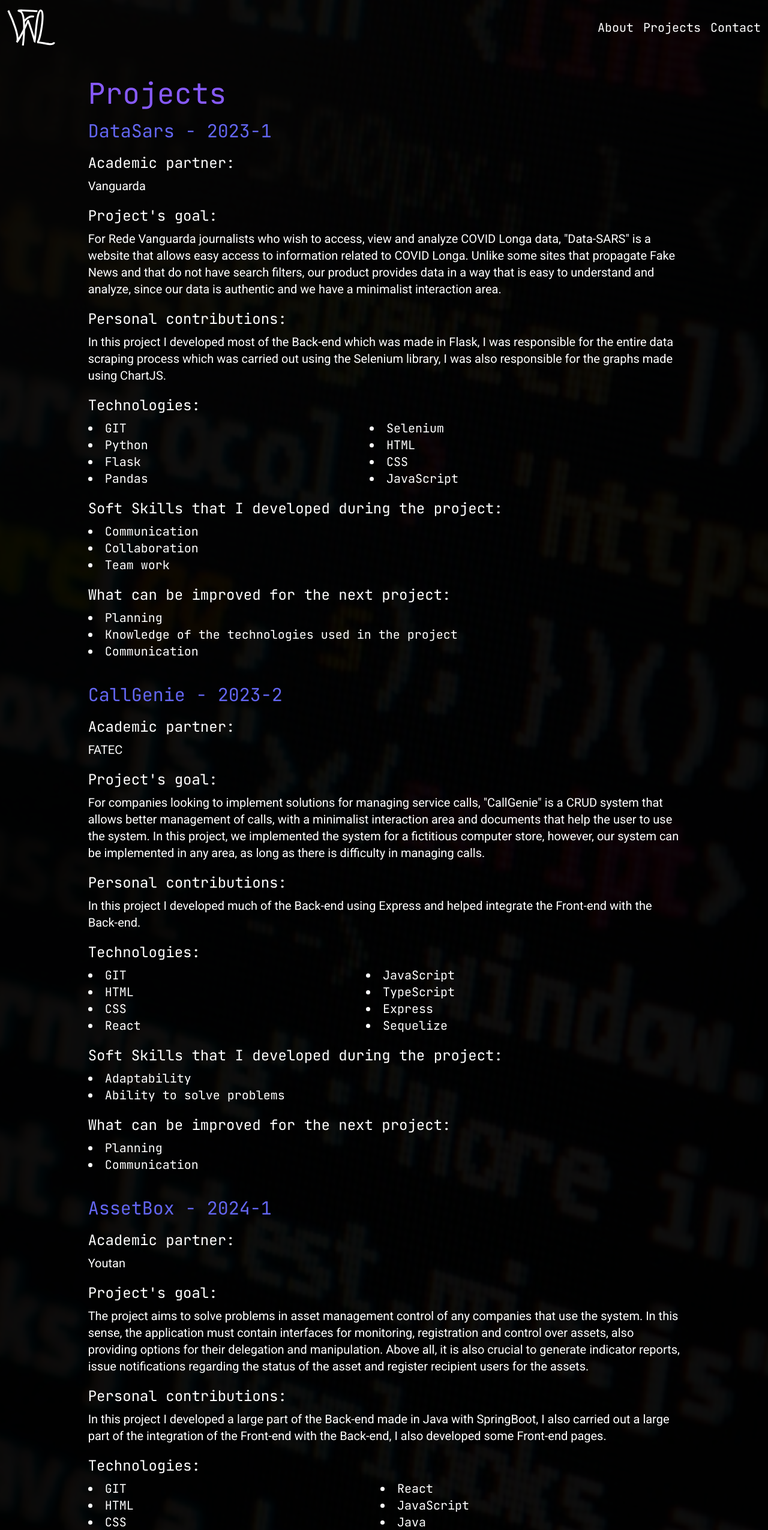
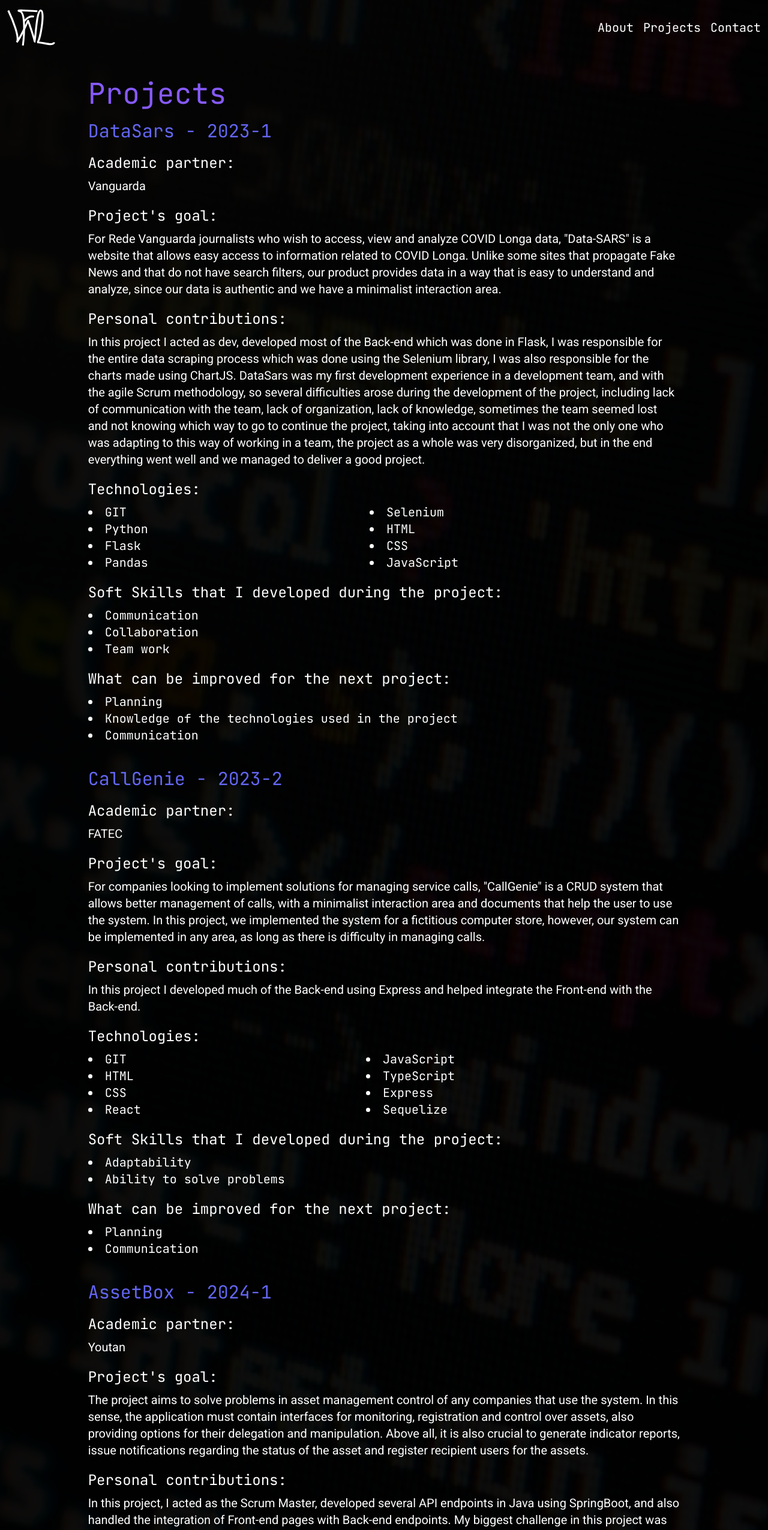
Before and after one commit to WellingtonLFaria/Portfolio, a Next.js app: page /projects in a window 1280 px wide. Shown: the top 2551 px of the page at 60% size. Built offline with nearby package versions, Linux system fonts and the light colour scheme.

Commit message:
feat: Add more info in Projects

```diff
--- a/src/constants/projects.ts
+++ b/src/constants/projects.ts
@@ -16,7 +16,7 @@ export const projects: Project[] = [
         anoSemestre: "2023-1",
         academicPartner: "Vanguarda",
         description: 'For Rede Vanguarda journalists who wish to access, view and analyze COVID Longa data, "Data-SARS" is a website that allows easy access to information related to COVID Longa. Unlike some sites that propagate Fake News and that do not have search filters, our product provides data in a way that is easy to understand and analyze, since our data is authentic and we have a minimalist interaction area.',
-        personalContributions: "In this project I developed most of the Back-end which was made in Flask, I was responsible for the entire data scraping process which was carried out using the Selenium library, I was also responsible for the graphs made using ChartJS.",
+        personalContributions: "In this project I acted as dev, developed most of the Back-end which was done in Flask, I was responsible for the entire data scraping process which was done using the Selenium library, I was also responsible for the charts made using ChartJS. DataSars was my first development experience in a development team, and with the agile Scrum methodology, so several difficulties arose during the development of the project, including lack of communication with the team, lack of organization, lack of knowledge, sometimes the team seemed lost and not knowing which way to go to continue the project, taking into account that I was not the only one who was adapting to this way of working in a team, the project as a whole was very disorganized, but in the end everything went well and we managed to deliver a good project.",
         technologies: [
             "GIT",
             "Python",
@@ -70,7 +70,7 @@ export const projects: Project[] = [
         anoSemestre: "2024-1",
         academicPartner: "Youtan",
         description: "The project aims to solve problems in asset management control of any companies that use the system. In this sense, the application must contain interfaces for monitoring, registration and control over assets, also providing options for their delegation and manipulation. Above all, it is also crucial to generate indicator reports, issue notifications regarding the status of the asset and register recipient users for the assets.",
-        personalContributions: "In this project I developed a large part of the Back-end made in Java with SpringBoot, I also carried out a large part of the integration of the Front-end with the Back-end, I also developed some Front-end pages.",
+        personalContributions: "In this project, I acted as the Scrum Master, developed several API endpoints in Java using SpringBoot, and also handled the integration of Front-end pages with Back-end endpoints. My biggest challenge in this project was assuming the role of Scrum Master for the first time. During the initial two sprints, I struggled significantly to gather the team and identify the issues they were facing, as communication has always been one of my weaker areas. Another challenge I encountered early on was starting the project development using a project management platform with which I wasn't familiar. This made it difficult for the team to track the project's progress. By the second sprint, I switched to a different project management platform that both the team and I felt more comfortable using.",
         technologies: [
             "GIT",
             "HTML",
```
